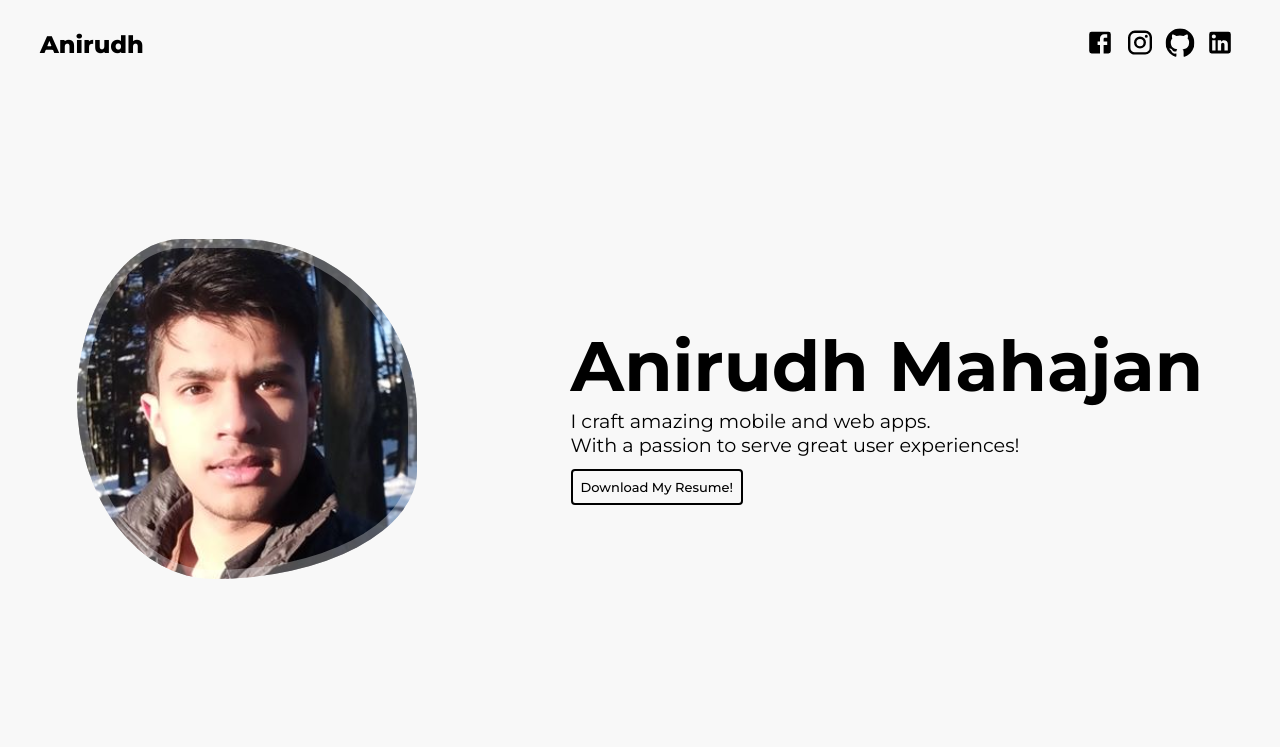
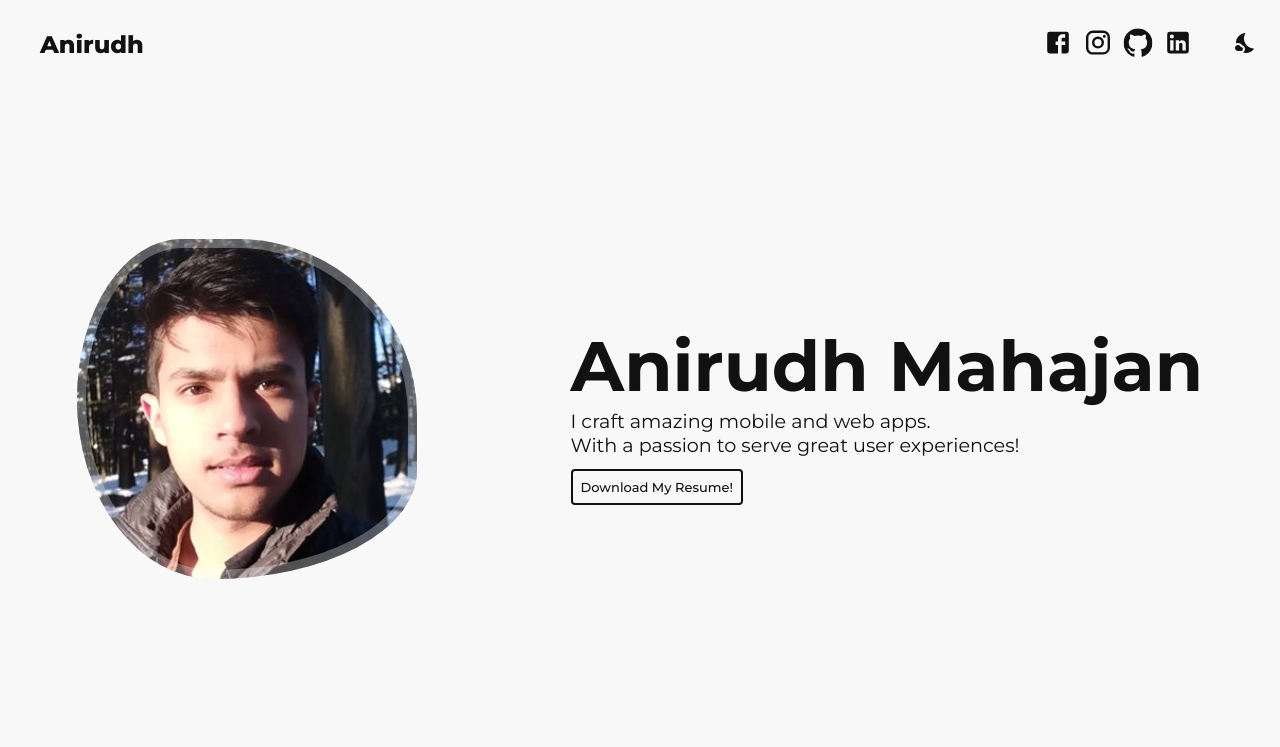
Before and after one commit to anirudhmahajan77/personal-portfolio-website, a React (Create React App) app: page / in a window 1280 px wide. Shown: the top 747 px of the page. Built offline with nearby package versions, Linux system fonts and the light colour scheme.

Commit message:
Added the functionality for dark theme and a toggle button for it

```diff
--- a/public/index.html
+++ b/public/index.html
@@ -24,7 +24,7 @@
 
 <body>
   <noscript>You need to enable JavaScript to run this app.</noscript>
-  <div id="root"></div>
+  <div id="root" class="light"></div>
 </body>
 
 </html>
--- a/src/Components/Education.js
+++ b/src/Components/Education.js
@@ -19,7 +19,7 @@ class Education extends React.Component {
                     <Timeline align="left">
                         <TimelineItem>
                             <TimelineOppositeContent>
-                                <Typography color="textSecondary">2021-2023</Typography>
+                                <Typography>2021-2023</Typography>
                             </TimelineOppositeContent>
                             <TimelineSeparator>
                                 <TimelineDot variant="outlined"/>
@@ -36,7 +36,7 @@ class Education extends React.Component {
                         </TimelineItem>
                         <TimelineItem>
                             <TimelineOppositeContent>
-                                <Typography color="textSecondary">2019-2020</Typography>
+                                <Typography>2019-2020</Typography>
                             </TimelineOppositeContent>
                             <TimelineSeparator>
                                 <TimelineDot variant="outlined"/>
@@ -53,7 +53,7 @@ class Education extends React.Component {
                         </TimelineItem>
                         <TimelineItem>
                             <TimelineOppositeContent>
-                                <Typography color="textSecondary">2018-2021</Typography>
+                                <Typography>2018-2021</Typography>
                             </TimelineOppositeContent>
                             <TimelineSeparator>
                                 <TimelineDot variant="outlined"/>
@@ -70,7 +70,7 @@ class Education extends React.Component {
                         </TimelineItem>
                         <TimelineItem>
                             <TimelineOppositeContent>
-                                <Typography color="textSecondary">2018</Typography>
+                                <Typography>2018</Typography>
                             </TimelineOppositeContent>
                             <TimelineSeparator>
                                 <TimelineDot variant="outlined" />
--- a/src/Components/Header.js
+++ b/src/Components/Header.js
@@ -1,16 +1,50 @@
 import React from 'react';
 import "../Stylesheets/Header.css"
 import OMenu from './OMenu';
+import Brightness7RoundedIcon from '@material-ui/icons/Brightness7Rounded';
+import NightsStayRoundedIcon from '@material-ui/icons/NightsStayRounded';
+import Tooltip from '@material-ui/core/Tooltip';
 
-class Header extends React.Component{
+class Header extends React.Component {
 
-    render(){
-        return(
+    constructor() {
+        super();
+        this.state = {
+            theme: false,
+        }
+    }
+
+    toggleTheme = () => {
+        this.setState(prevState => ({
+            theme: !prevState.theme
+            }))
+            var app = document.getElementById("root");
+            if(this.state.theme === false){
+                app.classList.add("dark");
+                app.classList.remove("light")
+            } else {
+                app.classList.add("light");
+                app.classList.remove("dark")
+            }
+
+    }
+
+    render() {
+        return (
             <div className="header">
                 <div>
                     <p className="logo">Anirudh</p>
                 </div>
-                <OMenu />
+                <div className="themeButton">
+                    <OMenu />
+                    <div onClick={this.toggleTheme} className="themeToggle">
+                        <Tooltip title="Change Theme" >
+                            {this.state.theme ?
+                                <Brightness7RoundedIcon /> :
+                                <NightsStayRoundedIcon />}
+                        </Tooltip>
+                    </div>
+                </div>
             </div>
         )
     }
--- a/src/Stylesheets/App.css
+++ b/src/Stylesheets/App.css
@@ -3,7 +3,20 @@
     margin: 0;
     padding: 0;
 }
+.light{
+    --text: #111111;
+    --background: #f8f8f8;
+    --botton-border: #1E1C1C;
+    --footer-color: #ffffff;
+}
+.dark{
+    --text:#f8f8f8;
+    --background: #121212;
+    --button-border: #f8f8f8;
+    --footer-color: #1f1f1f;
+}
 .App{
-    background-color: #f8f8f8;
+    background-color: var(--background);
+    color: var(--text);
     width: 100%;
 }
--- a/src/Stylesheets/Footer.css
+++ b/src/Stylesheets/Footer.css
@@ -3,7 +3,7 @@
     align-items: center;
     flex-direction: row;
     justify-content: space-between;
-    background-color: #fff;
+    background-color: var(--footer-color);
     padding: 20px 10px;
     height: auto;
 }
@@ -11,6 +11,7 @@
     font-family: 'Montserrat', sans-serif;
     margin: 20px 0;
     font-size: 16px;
+    color: var(--text);
 }
 @media screen and (max-width: 800px) {
     .footer{
--- a/src/Stylesheets/Header.css
+++ b/src/Stylesheets/Header.css
@@ -31,19 +31,21 @@
 .downloadLink{
     font-family: 'Montserrat', sans-serif;
     text-decoration: none;
-    color: #000000;
-    border: 2px solid black;
+    color: var(--text);
+    border-width: 2px;
+    border-style: solid;
+    border-color: var(--button-border);
     border-radius: 4px;
     padding: 8px 8px 8px 8px;
     font-size: 13px;
     font-weight: 500;
 }
 .downloadLink:visited {
-    color: #000;
+    color: var(--text);
 }
 .downloadLink:hover{
-    background-color: #1E1C1C;
-    color: azure;
+    background-color: var(--text);
+    color: var(--background);
     transition: all 0.3s ease-in-out;
 }
 .downloadLink:active {
@@ -60,6 +62,16 @@
     position: absolute;
     top: 35px;
     right: 50px;
+}
+.themeButton{
+    display: flex;
+    flex-direction: row;
+    width: auto;
+    align-items: center;
+    justify-content: center;
+}
+.themeToggle{
+    margin-left: 20%;
 }
 
 @media screen and (max-width:900px) {
--- a/src/Stylesheets/Social.css
+++ b/src/Stylesheets/Social.css
@@ -11,14 +11,14 @@
 }
 .link{
     text-decoration: none;
-    color: #000000;
+    color: var(--text);
     transform: scale(1.2);
 }
 link:visited {
     color: #000;
 }
 .link:hover{
-    color: #000;
+    color: var(--text);
 }
 .link:active {
     color: #000;
```
Also changed, not shown: 1 other file (tests, documents, lock files or other folders).
